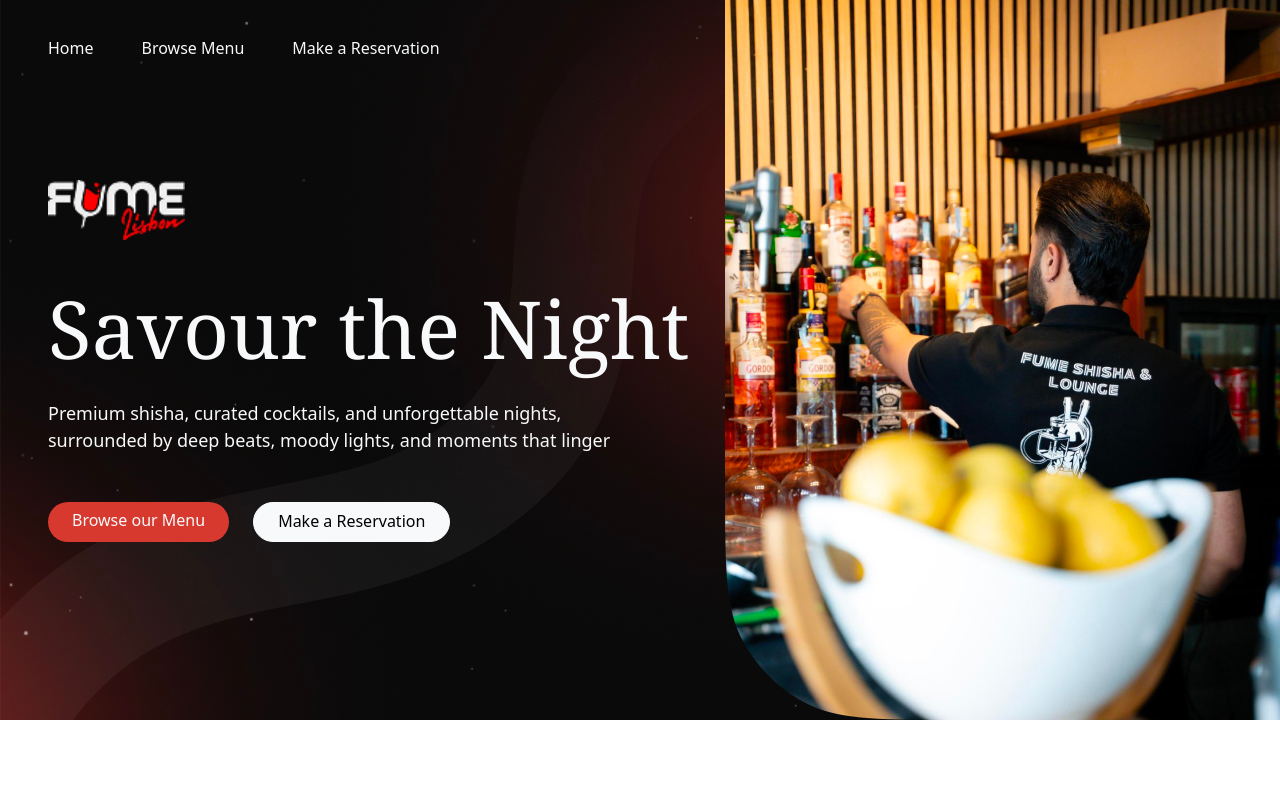
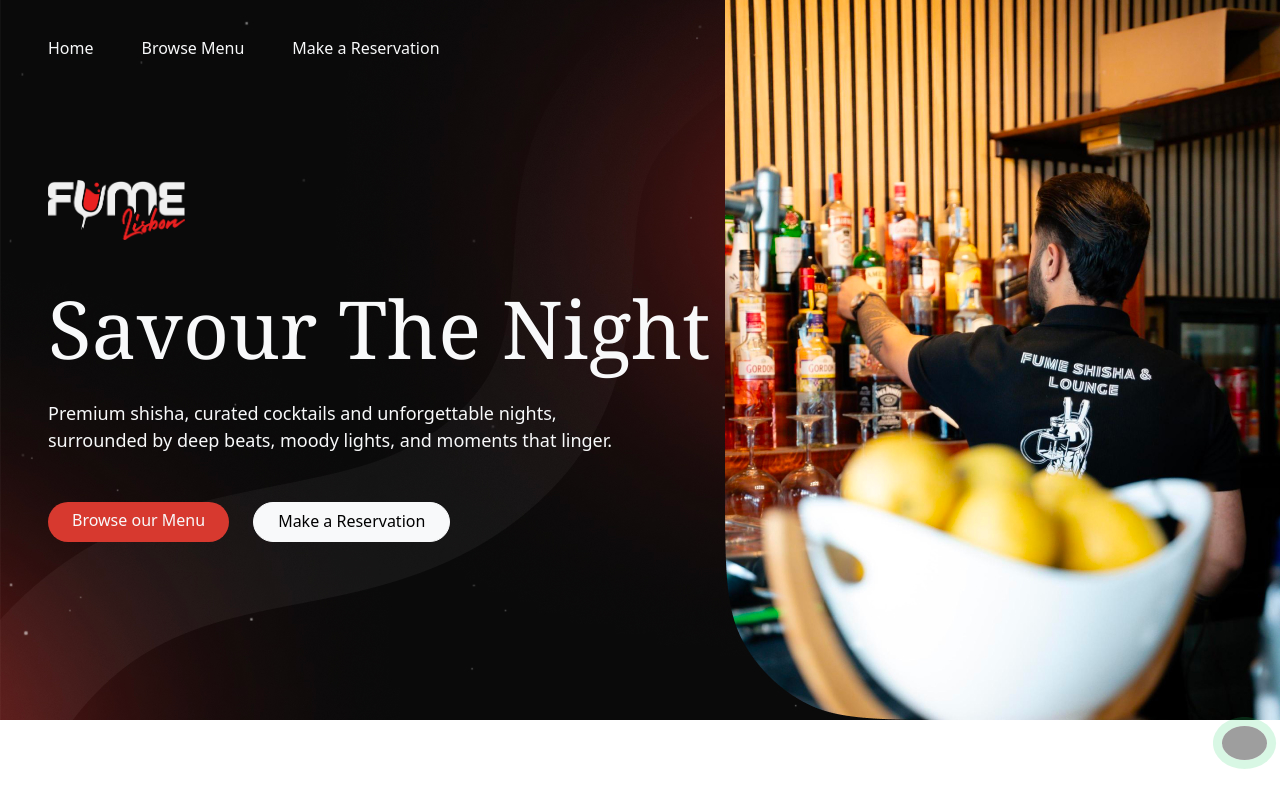
Before and after one commit to Divy-Dodeja001/fume, a Next.js app: page / in a window 1280 px wide. Shown: the top 800 px of the page. Built offline with nearby package versions, Linux system fonts and the light colour scheme; grey boxes are pictures that could not be loaded.

Commit message:
fix: client suggested changes

```diff
--- a/package.json
+++ b/package.json
@@ -11,6 +11,7 @@
   "dependencies": {
     "@iconify/react": "^6.0.0",
     "bootstrap": "^5.3.7",
+    "framer-motion": "^12.23.12",
     "next": "15.4.5",
     "react": "19.1.0",
     "react-dom": "19.1.0",
--- /dev/null
+++ b/src/app/components/AnimatedLayout.js
@@ -0,0 +1,22 @@
+"use client";
+
+import { AnimatePresence, motion } from "framer-motion";
+import { usePathname } from "next/navigation";
+
+export default function AnimatedLayout({ children }) {
+  const pathname = usePathname();
+
+  return (
+    <AnimatePresence mode="wait">
+      <motion.div
+        key={pathname}
+        initial={{ opacity: 0, y: 20 }}
+        animate={{ opacity: 1, y: 0 }}
+        exit={{ opacity: 0, y: -20 }}
+        transition={{ duration: 0.4, ease: "easeInOut" }}
+      >
+        {children}
+      </motion.div>
+    </AnimatePresence>
+  );
+}
--- a/src/app/components/Footer.js
+++ b/src/app/components/Footer.js
@@ -12,12 +12,7 @@ const Footer = () => {
             <div>
               <div>
                 <Link href={"/"}>
-                  <Image
-                    src={logo}
-                    width="91px"
-                    height="40px"
-                    alt="fume-logo"
-                  />
+                  <Image src={logo} width="91" height="40" alt="fume-logo" />
                 </Link>
               </div>
               <div className="mt-3 mb-5 mb-lg-3">
@@ -43,13 +38,12 @@ const Footer = () => {
                 />
               </div>
               <a
-                href="https://maps.app.goo.gl/t39tsQgYiB3nZUah7"
+                href="https://maps.app.goo.gl/aHyvpzQ5sqXfZW2P6"
                 target="_blank"
                 className="text-decoration-none"
                 style={{ color: "inherit" }}
               >
-                Port Fòrum, Carrer del Port Esportiu, 9 08930 Sant Adrià de
-                Besòs, Barcelona
+                Tv. Conceição da Glória 7A, 1250-092 Lisboa
               </a>
             </div>
             <div
@@ -65,11 +59,11 @@ const Footer = () => {
                 />
               </div>
               <a
-                href="tel:+34933070931"
+                href="tel:+351920366185"
                 className="text-decoration-none"
                 style={{ color: "inherit" }}
               >
-                +34 933 07 09 31
+                +351 920 366 185
               </a>
             </div>
             <div
@@ -85,11 +79,11 @@ const Footer = () => {
                 />
               </div>
               <a
-                href="mailto:info@fumelounge.com"
+                href="mailto:fumeshishalounge@gmail.com"
                 className="text-decoration-none"
                 style={{ color: "inherit" }}
               >
-                info@fumelounge.com
+                fumeshishalounge@gmail.com
               </a>
             </div>
             <div
@@ -105,7 +99,9 @@ const Footer = () => {
                 />
               </div>
               <p className="mb-0">
-                Open daily<br></br>3:00 PM - 3:00 AM
+                Open daily<br></br>Monday – Thursday & Sunday: 2:00 PM – 2:00 AM
+                <br></br>
+                Friday – Saturday: 2:00 PM – 3:00 AM
               </p>
             </div>
           </div>
--- a/src/app/components/Header.js
+++ b/src/app/components/Header.js
@@ -73,13 +73,22 @@ export default function Header() {
               {navLinks.map(({ href, label, external }) => (
                 <li className="nav-item" key={label}>
                   {external ? (
-                    <a href={href} target="_blank" className="nav-link">
+                    <a
+                      href={href}
+                      target="_blank"
+                      className="nav-link"
+                      style={{ fontSize: "0.85em" }}
+                    >
                       {label}
                     </a>
                   ) : (
-                    <Link href={href} className="nav-link">
+                    <a
+                      href={href}
+                      className="nav-link"
+                      style={{ fontSize: "0.85em" }}
+                    >
                       {label}
-                    </Link>
+                    </a>
                   )}
                 </li>
               ))}
@@ -90,7 +99,7 @@ export default function Header() {
 
       {/* Mobile Offcanvas Drawer */}
       <div
-        className="offcanvas offcanvas-end glass-header"
+        className="offcanvas offcanvas-end"
         tabIndex="-1"
         id="mobileMenu"
         aria-labelledby="mobileMenuLabel"
@@ -115,13 +124,9 @@ export default function Header() {
                     {label}
                   </a>
                 ) : (
-                  <Link
-                    href={href}
-                    className="nav-link"
-                    data-bs-dismiss="offcanvas"
-                  >
+                  <a href={href} className="nav-link">
                     {label}
-                  </Link>
+                  </a>
                 )}
               </li>
             ))}
--- /dev/null
+++ b/src/app/components/WhatsAppBot.js
@@ -0,0 +1,25 @@
+import "../css/whatsapp.css";
+
+const WhatsAppBot = ({ bottom }) => {
+  return (
+    <>
+      <a
+        href="https://wa.me/919156188065?text=Hey!"
+        className="wa-chat-btn-fixed-wrap"
+        target="_blank"
+      >
+        <img
+          className="wa-chat-btn-icon-image btn-whatsapp-pulse"
+          alt="Whatsapp Chat Button"
+          src="https://ar-euro.s3.ap-south-1.amazonaws.com/ind-website-2.0/test/whatsapp+logo.png"
+        />
+      </a>
+    </>
+  );
+};
+
+WhatsAppBot.defaultProps = {
+  bottom: "5%",
+};
+
+export default WhatsAppBot;
--- /dev/null
+++ b/src/app/css/whatsapp.css
@@ -0,0 +1,68 @@
+.wa-chat-btn-icon-image {
+  width: 45px;
+  cursor: pointer;
+}
+
+.wa-chat-btn-fixed-wrap {
+  position: fixed;
+  display: block;
+  z-index: 5;
+  right: 1%;
+  bottom: 5%;
+}
+
+.btn-whatsapp-pulse {
+  border-radius: 50%;
+  animation-name: pulse;
+  animation-duration: 1.5s;
+  animation-timing-function: ease-out;
+  animation-iteration-count: infinite;
+}
+
+@keyframes pulse {
+  0% {
+    box-shadow: 0 0 0 0 rgba(37, 211, 102, 0.5);
+  }
+  80% {
+    box-shadow: 0 0 0 14px rgba(37, 211, 102, 0);
+  }
+}
+
+.btn-whatsapp-pulse-border {
+  bottom: 120px;
+  right: 20px;
+  animation-play-state: paused;
+}
+
+.btn-whatsapp-pulse-border::before {
+  content: "";
+  position: absolute;
+  border-radius: 50%;
+  padding: 25px;
+  border: 5px solid #25d366;
+  opacity: 0.75;
+  animation-name: pulse-border;
+  animation-duration: 1.5s;
+  animation-timing-function: ease-out;
+  animation-iteration-count: infinite;
+}
+
+@keyframes pulse-border {
+  0% {
+    padding: 25px;
+    opacity: 0.75;
+  }
+  75% {
+    padding: 50px;
+    opacity: 0;
+  }
+  100% {
+    opacity: 0;
+  }
+}
+
+@media screen and (max-width: 600px) {
+  .wa-chat-btn-fixed-wrap {
+    right: 3.5%;
+  }
+}
--- a/src/app/globals.css
+++ b/src/app/globals.css
@@ -21,3 +21,11 @@ a {
 .heading-font {
   font-family: var(--font-georgia);
 }
+
+html,
+body {
+  margin: 0;
+  padding: 0;
+  min-height: 100%;
+  background: #fff;
+}
--- a/src/app/layout.js
+++ b/src/app/layout.js
@@ -1,31 +1,27 @@
 import "./globals.css";
 import localFont from "next/font/local";
 import { Inter } from "next/font/google";
+import AnimatedLayout from "./components/AnimatedLayout";
 
-const inter = Inter({
-  subsets: ["latin"],
-});
+const inter = Inter({ subsets: ["latin"] });
 
 const georgia = localFont({
   src: "./fonts/georgia.ttf",
   variable: "--font-georgia",
 });
 
-// const inter = localFont({
-//   src: "./fonts/Inter-Regular.otf",
-//   variable: "--font-inter",
-// });
-
 export const metadata = {
   title: "Fume",
   description:
-    "Premium shisha, curated cocktails, and unforgettable nights, surrounded by deep beats, moody lights, and moments that linger",
+    "Premium shisha, curated cocktails and unforgettable nights, surrounded by deep beats, moody lights, and moments that linger.",
 };
 
 export default function RootLayout({ children }) {
   return (
     <html lang="en" className={`${inter.className}`}>
-      <body>{children}</body>
+      <body>
+        <AnimatedLayout>{children}</AnimatedLayout>
+      </body>
     </html>
   );
 }
--- a/src/app/page.css
+++ b/src/app/page.css
@@ -7,7 +7,7 @@
 }
 
 .hero-description {
-  top: 7%;
+  top: 5%;
   h1 {
     font-size: 45px;
   }
--- a/src/app/page.js
+++ b/src/app/page.js
@@ -20,6 +20,7 @@ import mobileRestaurant from "../../public/mobileRestaurant.jpg";
 import Link from "next/link";
 import logo from "../../public/logo.png";
 import Header from "./components/Header";
+import WhatsAppBot from "./components/WhatsAppBot";
 
 export default function Home() {
   useEffect(() => {
@@ -30,6 +31,7 @@ export default function Home() {
     <>
       {/* hero banner */}
       <Header />
+      <WhatsAppBot />
       <div id="hero-section" className="position-relative">
         <picture>
           <source
@@ -79,17 +81,17 @@ export default function Home() {
           </div>
         </div>
         <div className="position-absolute hero-description px-lg-5 px-3">
-          <div className="mb-3">
+          <div className="mb-3 d-flex d-md-block justify-content-center">
             <Link href={"/"} className="">
               <Image src={logo} width="137" height="60" alt="fume-logo" />
             </Link>
           </div>
           <br></br>
-          <h1 className="text-light mb-4 heading-font">Savour the Night</h1>
+          <h1 className="text-light mb-4 heading-font">Savour The Night</h1>
           <p className="text-light mb-5">
-            Premium shisha, curated cocktails, and unforgettable nights,
+            Premium shisha, curated cocktails and unforgettable nights,{" "}
             <br className="d-md-block d-none"></br>
-            surrounded by deep beats, moody lights, and moments that linger
+            surrounded by deep beats, moody lights, and moments that linger.
           </p>
           <div
             className="d-flex flex-column flex-md-row"
@@ -456,7 +458,7 @@ export default function Home() {
               // type="button"
               className="btn btn-dark rounded-5 px-4 pb-2"
             >
-              Join us tonight
+              Join Us Tonight
             </a>
           </div>
           <div className="col-12 col-md-7">
@@ -484,7 +486,7 @@ export default function Home() {
               Your next favorite hangout is just around the corner.
             </p>
             <a
-              href="https://maps.app.goo.gl/t39tsQgYiB3nZUah7"
+              href="https://maps.app.goo.gl/aHyvpzQ5sqXfZW2P6"
               target="_blank"
               type="button"
               className="btn btn-dark rounded-5 px-4 pb-2"
@@ -494,7 +496,7 @@ export default function Home() {
           </div>
           <div className="col-12 col-md-6">
             <iframe
-              src="https://www.google.com/maps/embed?pb=!1m18!1m12!1m3!1d2992.1641989568966!2d2.2237456763033956!3d41.41395417129652!2m3!1f0!2f0!3f0!3m2!1i1024!2i768!4f13.1!3m3!1m2!1s0x12a4a5f3e346330b%3A0xa5dcf969a7b3ce6e!2sFum%C3%A9e%20Shisha%20Lounge%20%26%20Cocktail%20bar%20Barcelona!5e0!3m2!1sen!2sin!4v1755388058637!5m2!1sen!2sin"
+              src="https://www.google.com/maps/embed?pb=!1m18!1m12!1m3!1d3113.054535026425!2d-9.146825100000001!3d38.7165569!2m3!1f0!2f0!3f0!3m2!1i1024!2i768!4f13.1!3m3!1m2!1s0xd19337eca0bce65%3A0x2fcb5f02b36770cd!2sFume%20Shisha%20%26%20Lounge!5e0!3m2!1sen!2sin!4v1755494696763!5m2!1sen!2sin"
               height="340"
               style={{ border: 0 }}
               className="rounded-4 w-100"
```
Also changed, not shown: src/app/css/header.css (+17 -10 lines), public/logo.png, 1 other file (tests, documents, lock files or other folders).
